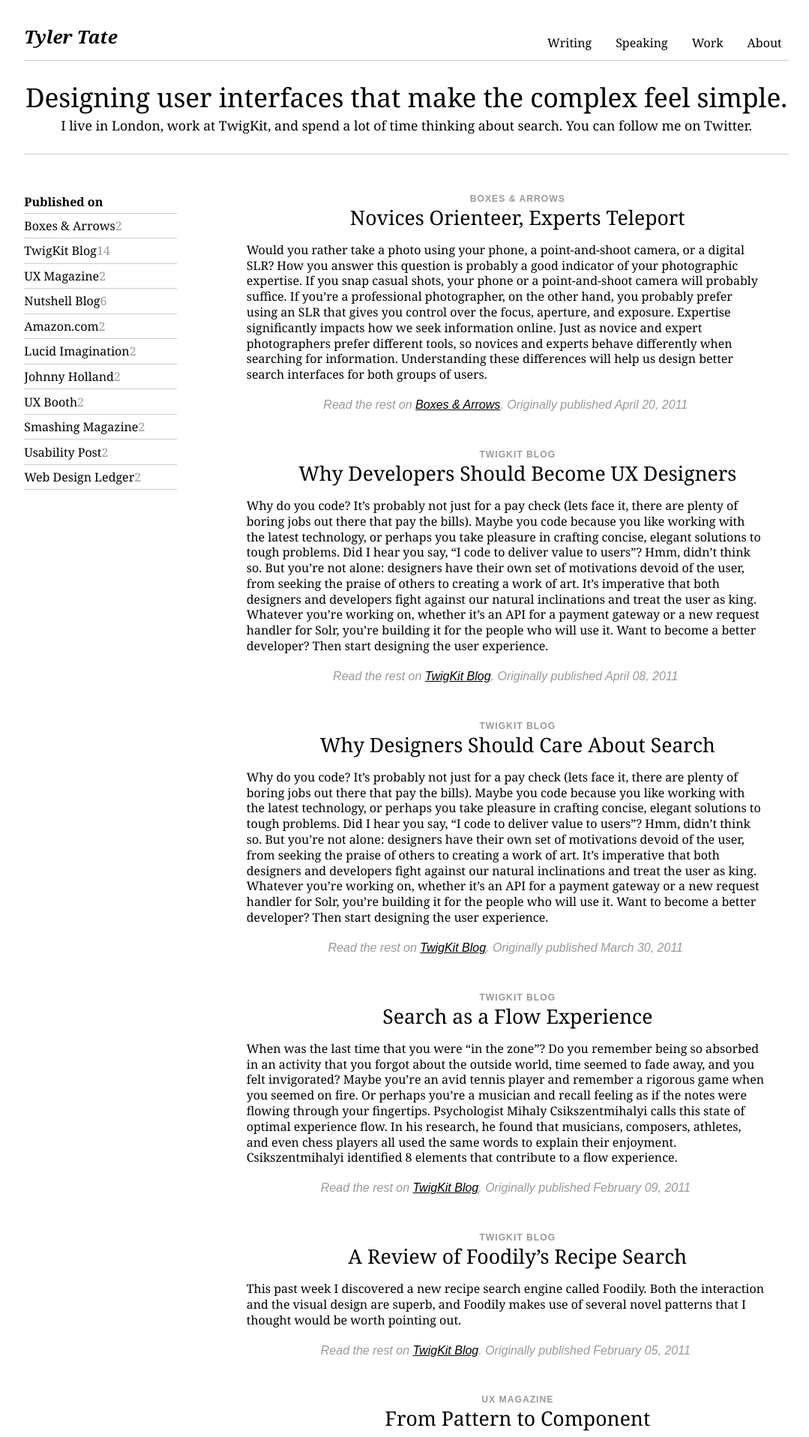
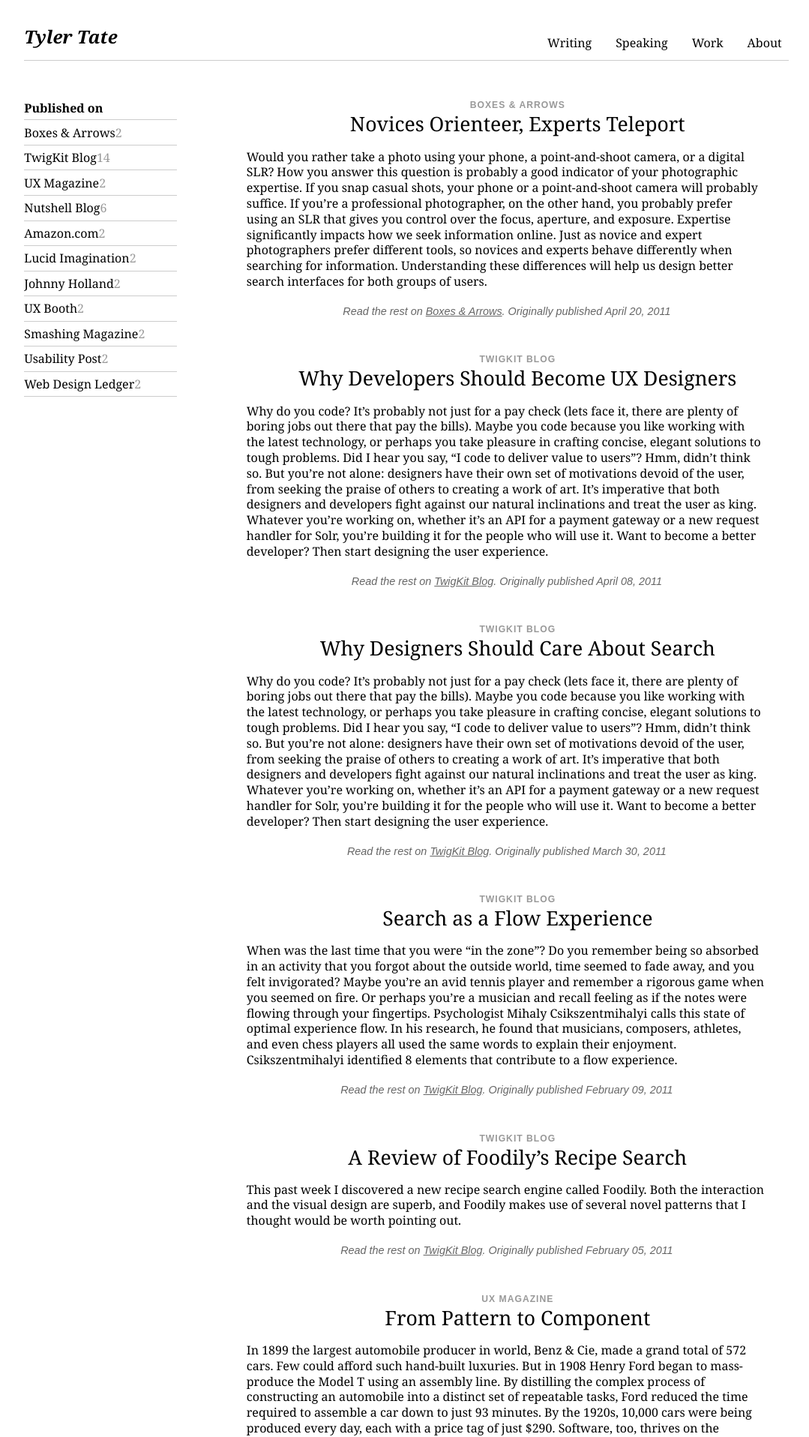
Before and after one commit to SeriouslyInc/tylertate, a Jekyll site: the page built from index.html, in a window 1280 px wide. Shown: the top 1916 px of the page at 75% size, without its empty margins (98-1177 px from the left). Built offline with Jekyll 4.4.1, drawn with Linux system fonts in a browser that asks for light colours; nearby versions of some CDN libraries.

Commit message:
Simplifying

```diff
--- a/_layouts/general.html
+++ b/_layouts/general.html
@@ -22,7 +22,7 @@
 			</nav>
 			<p id="tagline">
 				<span>Designing user interfaces that make the complex feel simple.</span>
-				I live in London, work at TwigKit, and spend a lot of time thinking about search. You can follow me on Twitter.
+				I live in London, work at TwigKit, and spend a lot of time thinking about search.
 			</p>
 		</header>
 
--- a/resources/css/main.css
+++ b/resources/css/main.css
@@ -70,6 +70,7 @@ header#top nav ul li a {
   text-decoration: none;
 }
 header#top p {
+  display: none;
   overflow: hidden;
   float: left;
   width: 98.21428571428571%;
@@ -154,9 +155,13 @@ section#writing section#articles article section p {
 }
 section#writing section#articles article section p.more {
   font-family: sans-serif;
+  font-size: 0.9em;
   text-align: center;
-  color: #999;
+  color: #666;
   font-style: italic;
+}
+section#writing section#articles article section p.more a {
+  color: #666;
 }
 section#writing section#articles article section p.categories {
   display: none;
```
Also changed, not shown: resources/css/main.less (+7 -1 lines).
